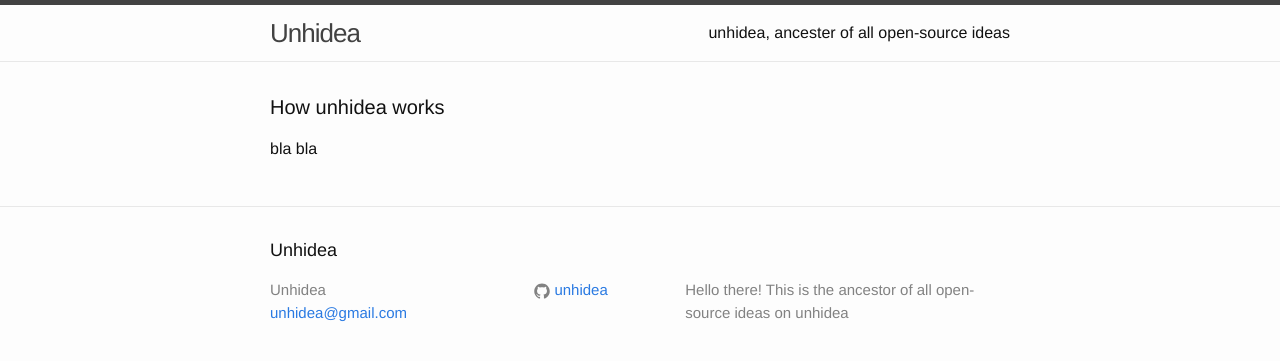
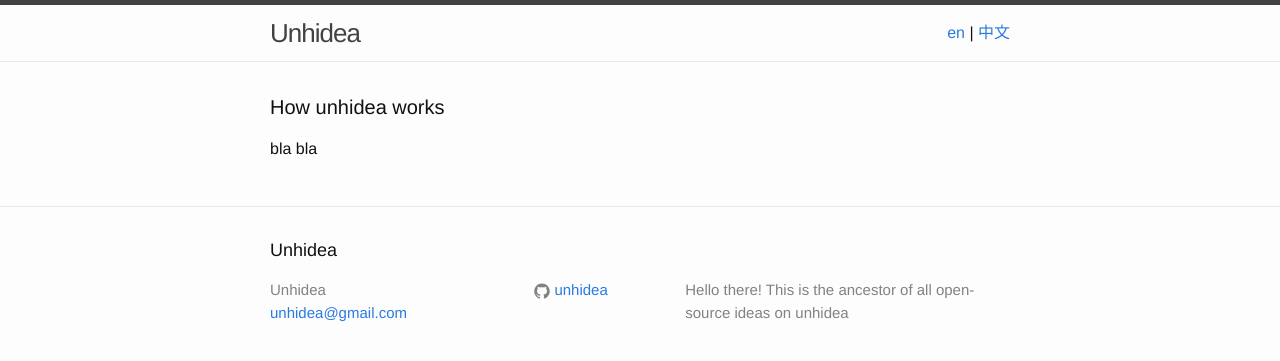
Before and after one commit to unhidea/idea, a Jekyll site: the page built from index.html, in a window 1280 px wide. Shown: the top 361 px of the page. Built offline with Jekyll 4.4.1, drawn with Linux system fonts in a browser that asks for light colours.

Commit message:
add multilanguge support

```diff
--- a/_config.yml
+++ b/_config.yml
@@ -11,3 +11,8 @@ github_username: unhidea
 
 # Build settings
 markdown: kramdown
+
+# il8n
+languages:
+  - id: zh
+    name: 中文
--- a/_includes/header.html
+++ b/_includes/header.html
@@ -5,21 +5,10 @@
     <a class="site-title" href="{{ site.baseurl }}/">{{ site.title }}</a>
 
     <nav class="site-nav">
-      <a href="#" class="menu-icon">
-        <svg viewBox="0 0 18 15">
-          <path fill="#424242" d="M18,1.484c0,0.82-0.665,1.484-1.484,1.484H1.484C0.665,2.969,0,2.304,0,1.484l0,0C0,0.665,0.665,0,1.484,0 h15.031C17.335,0,18,0.665,18,1.484L18,1.484z"/>
-          <path fill="#424242" d="M18,7.516C18,8.335,17.335,9,16.516,9H1.484C0.665,9,0,8.335,0,7.516l0,0c0-0.82,0.665-1.484,1.484-1.484 h15.031C17.335,6.031,18,6.696,18,7.516L18,7.516z"/>
-          <path fill="#424242" d="M18,13.516C18,14.335,17.335,15,16.516,15H1.484C0.665,15,0,14.335,0,13.516l0,0 c0-0.82,0.665-1.484,1.484-1.484h15.031C17.335,12.031,18,12.696,18,13.516L18,13.516z"/>
-        </svg>
-      </a>
-
-      <div class="trigger">
-        {% for my_page in site.pages %}
-          {% if my_page.title %}
-          <a class="page-link" href="{{ my_page.url | prepend: site.baseurl }}">{{ my_page.title }}</a>
-          {% endif %}
-        {% endfor %}
-      </div>
+      <a class="page-link" href="{{ "/" | prepend: site.baseurl }}">en</a>
+          {% for lang in site.languages %}
+      |&nbsp;<a class="page-link" href="{{ "/" | prepend: lang.id | prepend: "/" | prepend: site.baseurl }}">{{ lang.name }}</a>
+          {% endfor %}
     </nav>
 
   </div>
--- a/_sass/_layout.scss
+++ b/_sass/_layout.scss
@@ -27,69 +27,6 @@
 .site-nav {
     float: right;
     line-height: 56px;
-
-    .menu-icon {
-        display: none;
-    }
-
-    .page-link {
-        color: $text-color;
-        line-height: $base-line-height;
-
-        // Gaps between nav items, but not on the last one
-        &:not(:last-child) {
-            margin-right: 20px;
-        }
-    }
-
-    @include media-query($on-palm) {
-        position: absolute;
-        top: 9px;
-        right: $spacing-unit / 2;
-        background-color: $background-color;
-        border: 1px solid $grey-color-light;
-        border-radius: 5px;
-        text-align: right;
-
-        .menu-icon {
-            display: block;
-            float: right;
-            width: 36px;
-            height: 26px;
-            line-height: 0;
-            padding-top: 10px;
-            text-align: center;
-
-            > svg {
-                width: 18px;
-                height: 15px;
-
-                path {
-                    fill: $grey-color-dark;
-                }
-            }
-        }
-
-        .trigger {
-            clear: both;
-            display: none;
-        }
-
-        &:hover .trigger {
-            display: block;
-            padding-bottom: 5px;
-        }
-
-        .page-link {
-            display: block;
-            padding: 5px 10px;
-
-            &:not(:last-child) {
-                margin-right: 0;
-            }
-            margin-left: 20px;
-        }
-    }
 }
 
 
```
Also changed, not shown: zh/index.html (added, +26 -0 lines).
